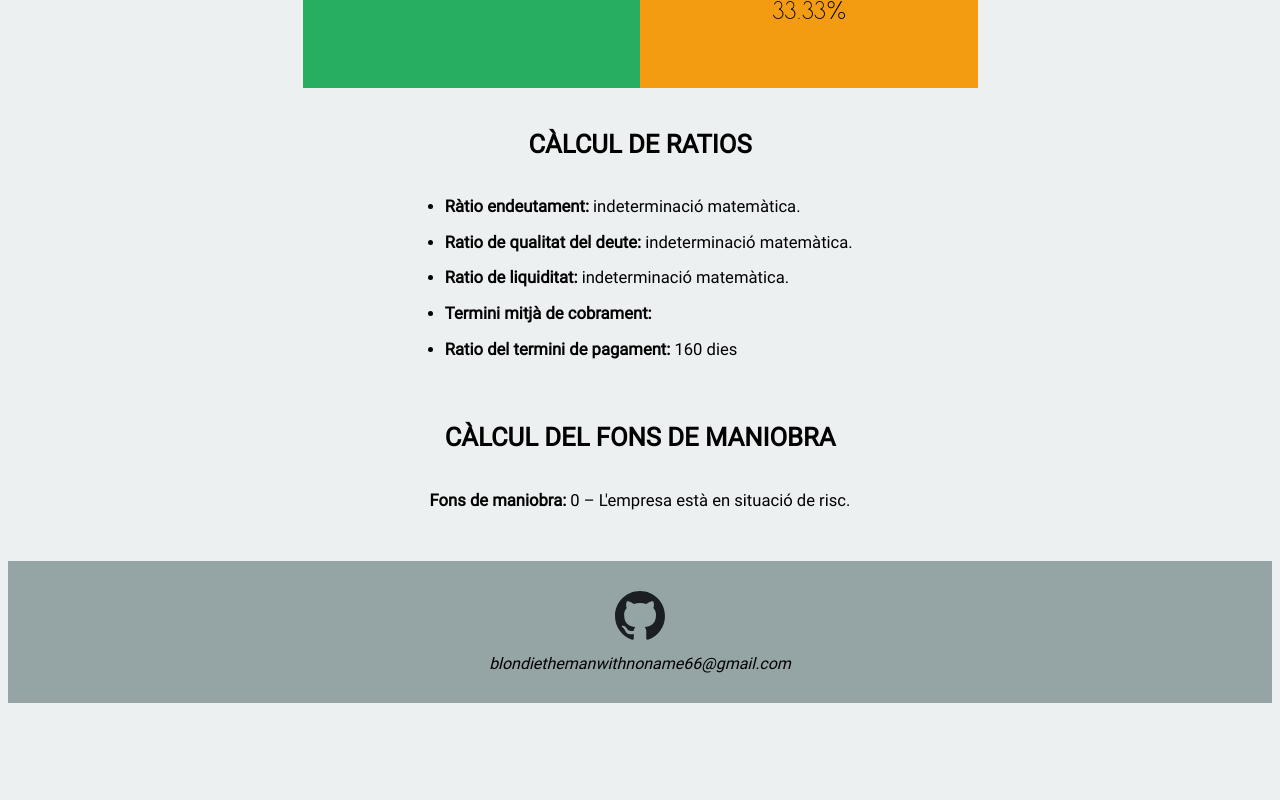
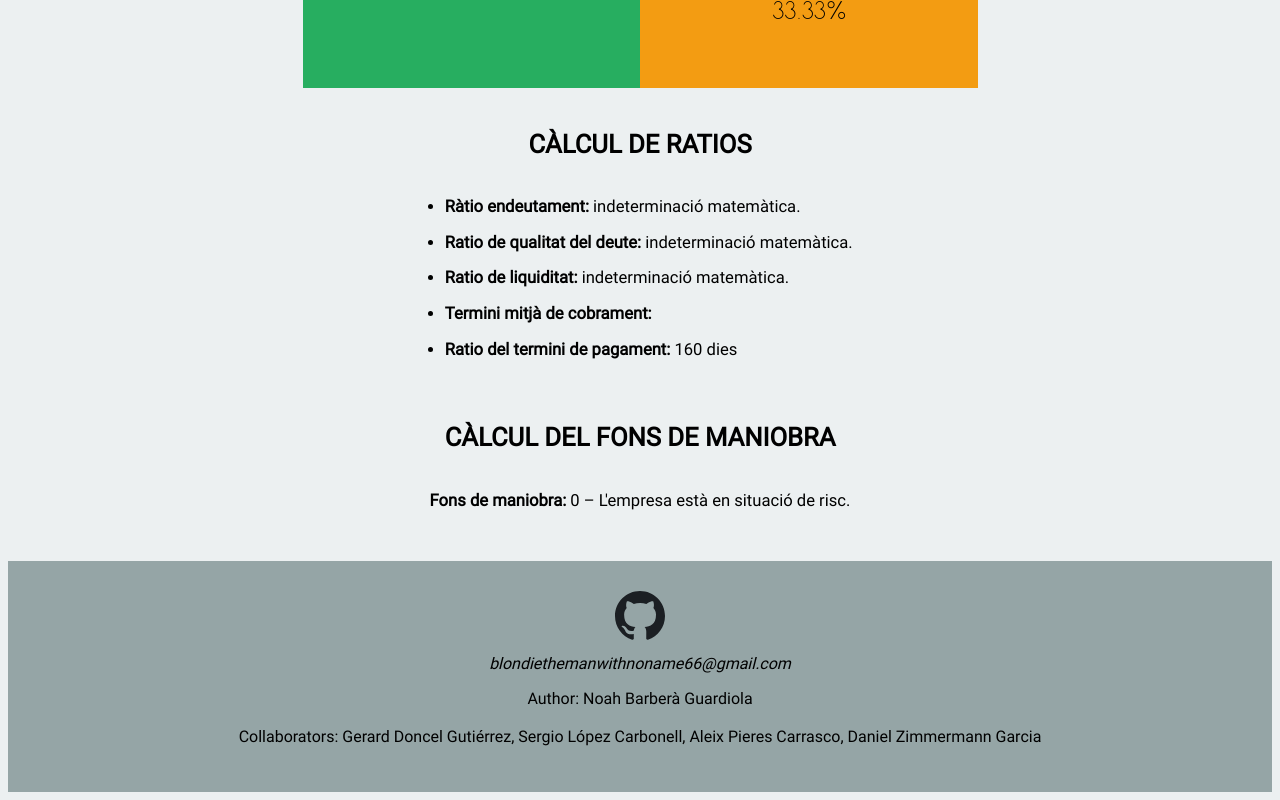
Before and after one commit to Blondie-TheManWithNoName/EMPR, a plain HTML site: page index.html in a window 1280 px wide. Shown: the part 1303-2103 px from the top of the page. Before the commit the page ends 2014 px from the top, so only its background shows below. Drawn offline with Linux system fonts and the light colour scheme.

Commit message:
Add files via upload

```diff
--- a/index.html
+++ b/index.html
@@ -13,7 +13,7 @@
 	<table class="text table" align="center">
 		<thead>
 			<tr>
-				<th colspan="6 "><input defa class="inputTbl" type="text" name="year" placeholder="Any"></th>
+				<th colspan="6 "><input class="inputTbl" type="text" name="year" placeholder="Any"></th>
 			</tr>
 			<tr>
 				<th colspan="3">Actiu</th>
@@ -131,6 +131,10 @@
 		</div>
 		</a>
 		<address style="text-align: center;margin-top: 1vw;">blondiethemanwithnoname66@gmail.com</address>
-
+		<p style="text-align: center;"> Author: Noah Barberà Guardiola
+		<br><br>Collaborators: Gerard Doncel Gutiérrez,
+		Sergio López Carbonell,
+		Aleix Pieres Carrasco,
+		Daniel Zimmermann Garcia</p>
 </footer>
 </html>
```
